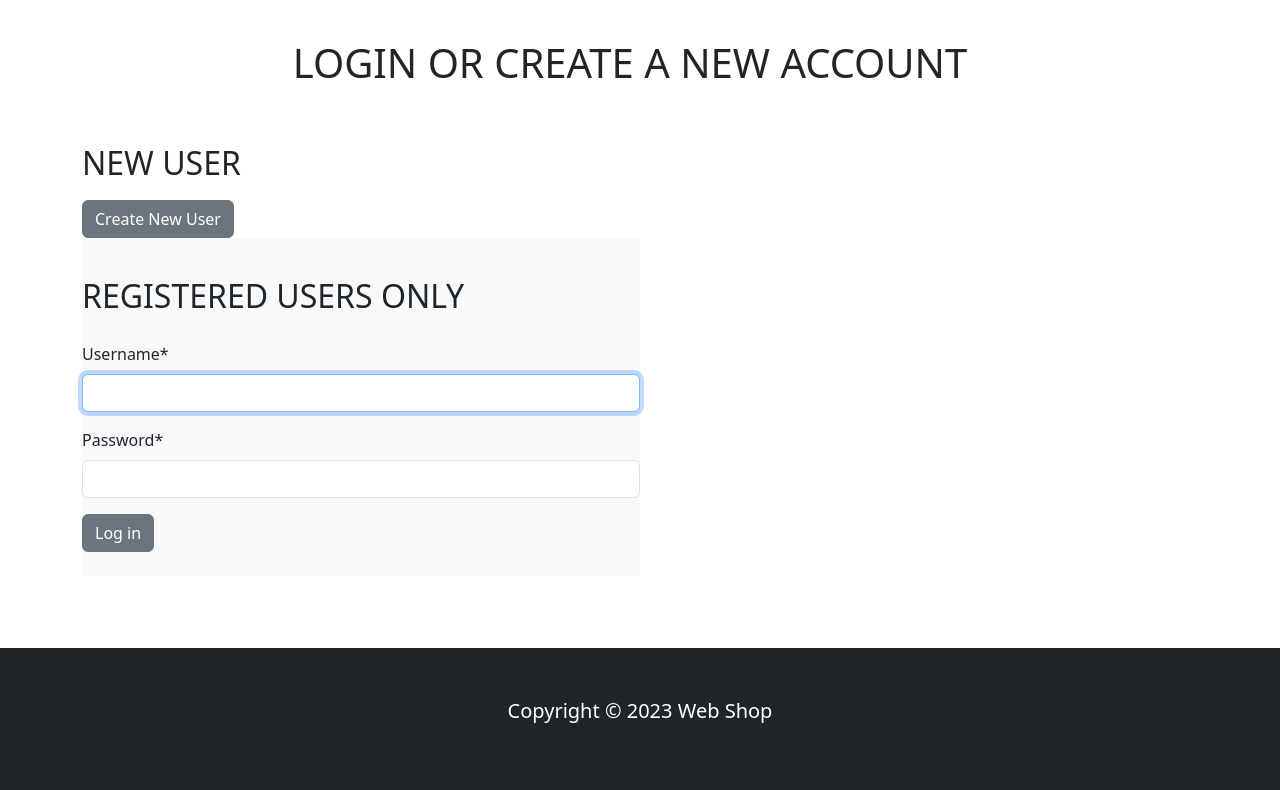
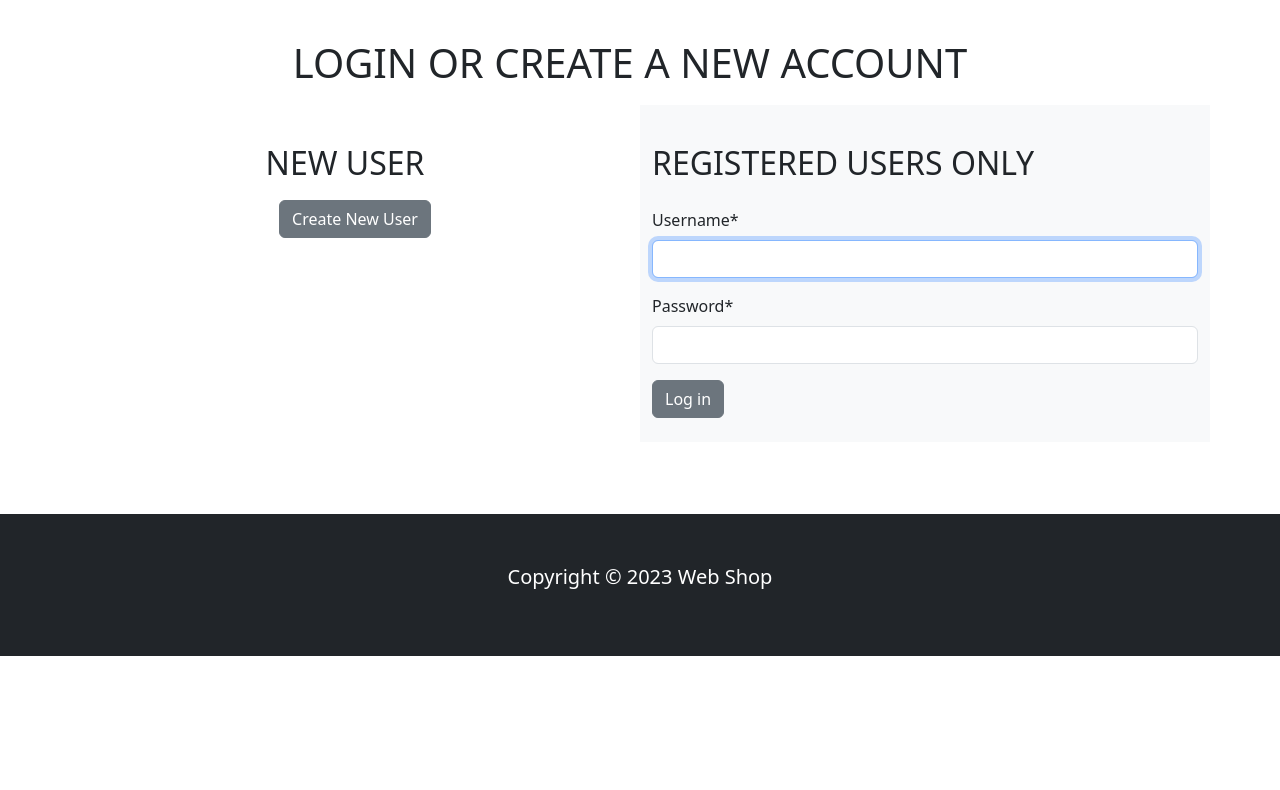
Before and after one commit to Kusoff/ecommerce-project, a Django app: page /account/login/ in a window 1280 px wide. Shown: the part 82-872 px from the top of the page. After the commit the page ends 738 px from the top, so only its background shows below. Run offline with Django 4.2, Linux system fonts and the light colour scheme; data comes from the database, SQL or seed files in the repository; both versions use the stored data as it was after the commit; some libraries are stand-ins or nearby versions; some web fonts are replaced.

Commit message:
delete mistakes

```diff
--- a/shop/templates/cart.html
+++ b/shop/templates/cart.html
@@ -41,7 +41,7 @@
                 {% for cart_item in cart_items %}
                     <tr>
                         <td>
-                            <a href="cart_item.product.get_url">
+                            <a href="{{ cart_item.product.get_url }}">
                             <img src="{{ cart_item.product.image.url }}" width="120" height="120">
                             </a>
                         </td>
--- a/shop/templates/login.html
+++ b/shop/templates/login.html
@@ -16,12 +16,13 @@
             Login or Create a New Account
         </h1>
         <div class="row">
-            <div col-sm-12 col-lg-6 text-center custom_div>
+            <div class="col-12 col-sm-12 col-lg-6 text-center custom_div">
                 <br>
                 <h2 class="product_title">
                     New User
                 </h2>
                 <a href="{% url 'signup' %}" class="btn btn-secondary">Create New User</a>
+            </div>
             <div class="col-12 col-sm-12 col-md-12 col-lg-6 bg-light">
                 <div>
                     <br>
@@ -37,7 +38,6 @@
                     <br>
                 </div>
             </div>
-            </div>
             <br>
         </div>
     </div>
```
Also changed, not shown: ecommercedb.sqlite3. Lines whose indentation alone changed are shown as unchanged.
